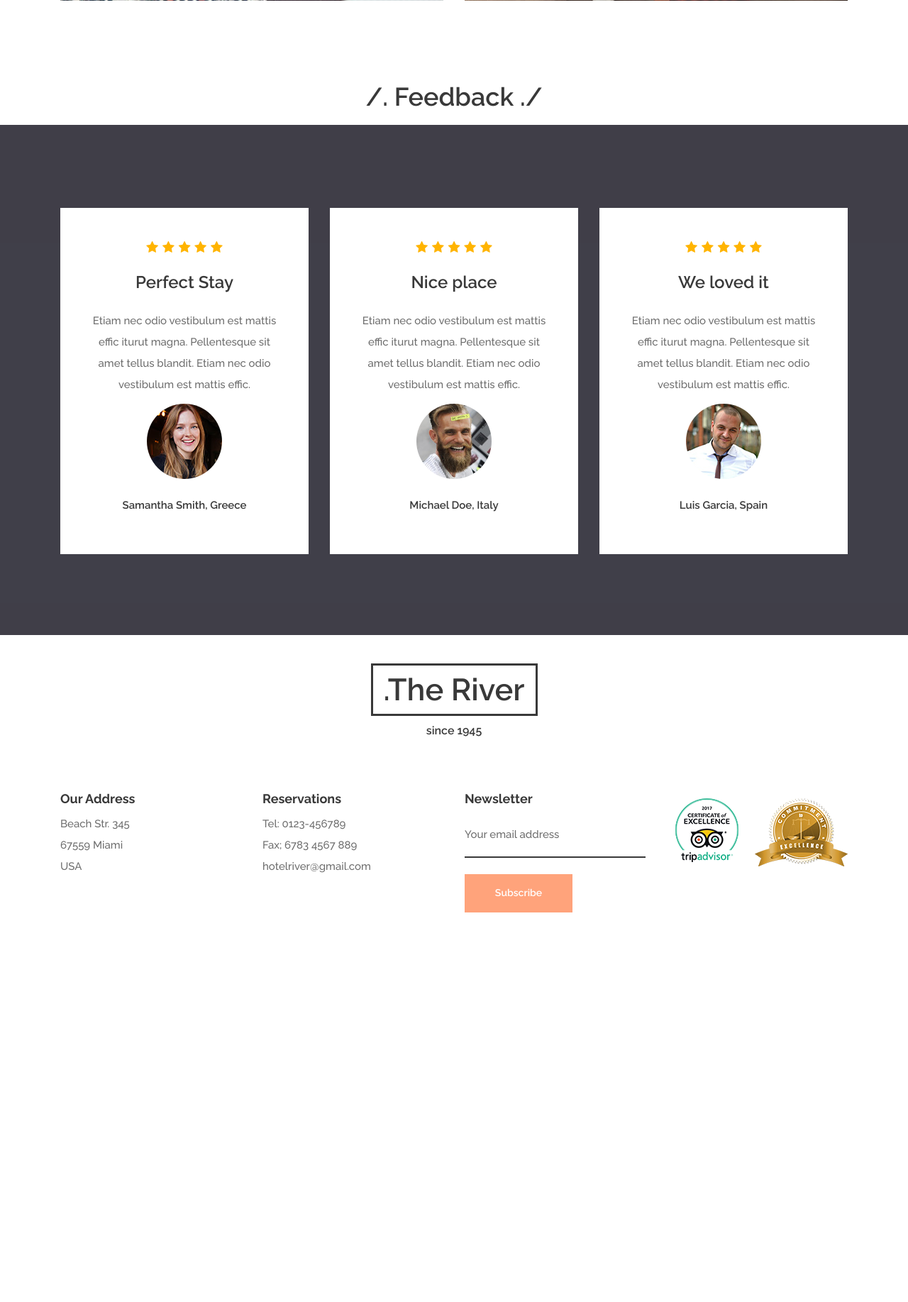
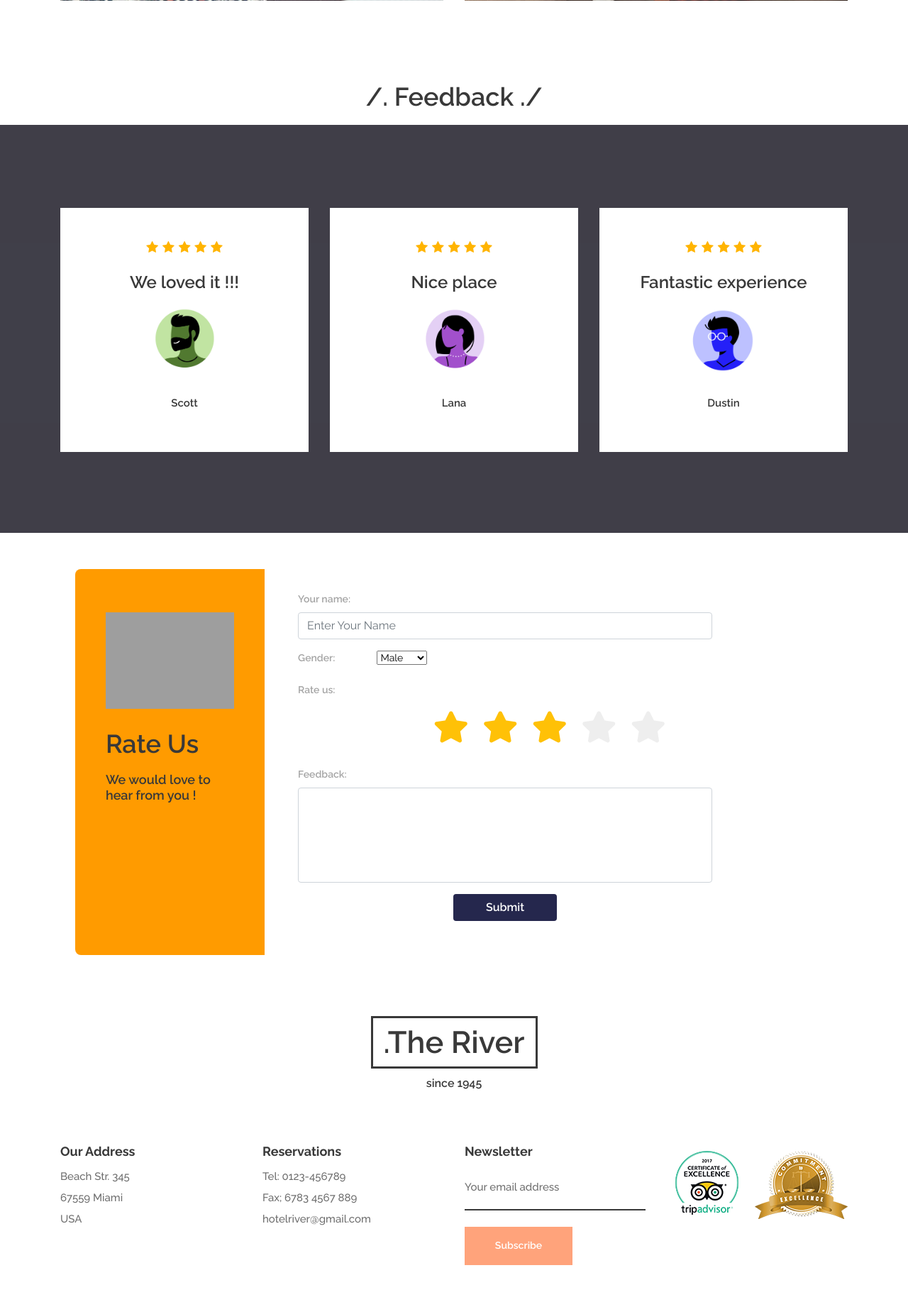
Before and after one commit to KuangHcmUT/HotelWebsideHcmut, a PHP site: page / in a window 1280 px wide. Shown: the part 2961-4796 px from the top of the page at 71% size. Before the commit the page ends 4247 px from the top, so only its background shows below. Run offline with PHP 8.4, Linux system fonts and the light colour scheme; data comes from the database, SQL or seed files in the repository; some libraries are stand-ins or nearby versions; grey boxes are pictures that could not be loaded.

Commit message:
add feedback

```diff
--- a/Views/footer.php
+++ b/Views/footer.php
@@ -1,6 +1,6 @@
 <!-- Footer -->
 
-<footer class="footer" style="padding-top: 40px;">
+<footer class="footer" style="margin-top: 200px;" id="contact">
 	<div class="footer_content">
 		<div class="container">
 			<div class="row">
--- a/Views/header.php
+++ b/Views/header.php
@@ -9,8 +9,8 @@
 						<li class="active"><a href="index.php">Home</a></li>
 						<li><a href="room.php">Rooms</a></li>
 						<li><a href="#">Booking</a></li>
-						<li><a href="#">Blog</a></li>
-						<li><a href="#">Contact</a></li>
+						<li><a href="index.php#review">Review</a></li>
+						<li><a href="#contact">Contact</a></li>
 					</ul>
 				</nav>
 				<div class="book_button"><a href="#">Book Online</a></div>
@@ -23,4 +23,9 @@
 				<div class="hamburger"><i class="fa fa-bars" aria-hidden="true"></i></div>
 			</div>
 		</div>
+		<style>
+			html {
+				scroll-behavior: smooth;
+			}
+		</style>
 	</header>
--- a/index.php
+++ b/index.php
@@ -1,3 +1,67 @@
+<?php
+	$servername = "localhost";
+	$username = "root";
+	$password = "";
+	$dbname = "hotel";
+
+	// Create connection
+	$conn = new mysqli($servername, $username, $password, $dbname);
+
+	// Check connection
+	if ($conn->connect_error) {
+		die("Connection failed: " . $conn->connect_error);
+	}
+
+	$sql = "SELECT userName, content, rating, imageSrc FROM feedback";
+	$result = $conn->query($sql);
+
+
+
+	// insert
+	if(isset($_POST['submit']))
+	{
+		$fb_userName = $_POST['fb-userName'];
+		$fb_gender = $_POST['fb-gender'];
+		$fb_rating = $_POST['rating'];
+		$fb_content = $_POST['fb-content'];
+
+		$fb_imageSrc = "";
+
+		if($fb_gender == 'male') {
+			$fb_imageSrc = 'male' . rand(1, 3) . '.png';
+		}
+		else $fb_imageSrc = 'female' . rand(1, 3) . '.png';
+
+
+		$sql = "INSERT INTO feedback (userName, content, rating, imageSrc) VALUES ('$fb_userName','$fb_content','$fb_rating', '$fb_imageSrc')";
+
+		if (mysqli_query($conn, $sql)) {
+			$message = "Thank you for your feedback!";
+			echo "<script type='text/javascript'>alert('$message');</script>";
+			header("refresh: 0");
+
+		} else {
+			echo "Error: " . $sql . ":-" . mysqli_error($conn);
+		}
+
+	}
+
+	$conn->close();
+?>
+
+
+
+
+
+
+
+
+
+
+
+
+
+
 <!DOCTYPE html>
 <html lang="en">
 <head>
@@ -16,6 +80,7 @@
 <link rel="stylesheet" type="text/css" href="styles/main_styles.css">
 <link rel="stylesheet" type="text/css" href="styles/responsive.css">
 <link rel="icon" type="image/x-icon" href="/images/webicon.png">
+<link rel="stylesheet" href="https://use.fontawesome.com/releases/v5.10.2/css/all.css" />
 </head>
 <body>
 
@@ -287,7 +313,7 @@
 
 	<!-- Testimonials -->
 
-	<div style="text-align: center; padding-bottom: 10px;"><h2>/. Feedback ./</h2></div>
+	<div id="review" style="text-align: center; padding-bottom: 10px;"><h2>/. Feedback ./</h2></div>
 	<div class="testimonials">
 		<div class="parallax_background parallax-window" data-parallax="scroll" data-image-src="images/testimonials.jpg" data-speed="0.8"></div>
 		<div class="testimonials_overlay"></div>
@@ -298,46 +324,165 @@
 
 						<!-- Testimonials Slider -->
 						<div class="owl-carousel owl-theme test_slider">
-
-							<!-- Slide -->
-							<div  class="test_slider_item text-center">
-								<div class="rating rating_5 d-flex flex-row align-items-start justify-content-center"><i></i><i></i><i></i><i></i><i></i></div>
-								<div class="testimonial_title"><a href="#">Perfect Stay</a></div>
-								<div class="testimonial_text">
-									<p>Etiam nec odio vestibulum est mattis effic iturut magna. Pellentesque sit amet tellus blandit. Etiam nec odio vestibulum est mattis effic.</p>
-								</div>
-								<div class="testimonial_image"><img src="images/user_1.jpg" alt=""></div>
-								<div class="testimonial_author"><a href="#">Samantha Smith</a>, Greece</div>
-							</div>
-
-							<!-- Slide -->
-							<div  class="test_slider_item text-center">
-								<div class="rating rating_5 d-flex flex-row align-items-start justify-content-center"><i></i><i></i><i></i><i></i><i></i></div>
-								<div class="testimonial_title"><a href="#">Nice place</a></div>
-								<div class="testimonial_text">
-									<p>Etiam nec odio vestibulum est mattis effic iturut magna. Pellentesque sit amet tellus blandit. Etiam nec odio vestibulum est mattis effic.</p>
-								</div>
-								<div class="testimonial_image"><img src="images/user_2.jpg" alt=""></div>
-								<div class="testimonial_author"><a href="#">Michael Doe</a>, Italy</div>
-							</div>
-
-							<!-- Slide -->
-							<div  class="test_slider_item text-center">
-								<div class="rating rating_5 d-flex flex-row align-items-start justify-content-center"><i></i><i></i><i></i><i></i><i></i></div>
-								<div class="testimonial_title"><a href="#">We loved it</a></div>
-								<div class="testimonial_text">
-									<p>Etiam nec odio vestibulum est mattis effic iturut magna. Pellentesque sit amet tellus blandit. Etiam nec odio vestibulum est mattis effic.</p>
-								</div>
-								<div class="testimonial_image"><img src="images/user_3.jpg" alt=""></div>
-								<div class="testimonial_author"><a href="#">Luis Garcia</a>, Spain</div>
-							</div>
-
+							<?php
+								if ($result->num_rows > 0) {
+									// output data of each row
+									while($row = $result->fetch_assoc()) {
+										echo '<div  class="test_slider_item text-center">
+											<div class="rating rating_'. $row["rating"] .' d-flex flex-row align-items-start justify-content-center"><i></i><i></i><i></i><i></i><i></i></div>
+											<div class="testimonial_title"><a href="#">'. $row["content"] .'</a></div>
+											<div class="testimonial_image"><img src="images/'. $row["imageSrc"] .'" alt=""></div>
+											<div class="testimonial_author"><a href="#">'. $row["userName"] .'</a></div>
+										</div>';
+									}
+								} else { // no result
+									echo '<!-- <div  class="test_slider_item text-center">
+											<div class="rating rating_5 d-flex flex-row align-items-start justify-content-center"><i></i><i></i><i></i><i></i><i></i></div>
+											<div class="testimonial_title"><a href="#">No result</a></div>
+											<div class="testimonial_image"><img src="images/male1.png" alt=""></div>
+											<div class="testimonial_author"><a href="#">No one</a></div>
+										</div> -->';
+								}
+							?>
 						</div>
 					</div>
 				</div>
 			</div>
 		</div>
 	</div>
+
+
+	<!-- Give feedback -->
+	<form action="" method="post" class="container give-feedback">
+		<div class="row">
+			<div class="col-md-3">
+				<div class="give-feedback-info">
+					<img src="https://cdn-icons-png.flaticon.com/512/1087/1087804.png" alt="image"/>
+					<h2>Rate Us</h2>
+					<h4>We would love to hear from you !</h4>
+				</div>
+			</div>
+			<div class="col-md-9">
+				<div class="give-feedback-form">
+					<div class="form-group">
+					<label class="control-label col-sm-2" for="fb-userName">Your name:</label>
+					<div class="col-sm-10">
+						<input type="text" class="form-control" id="fb-userName" placeholder="Enter Your Name" name="fb-userName" required>
+					</div>
+					</div>
+					<div class="form-group">
+					<label class="control-label col-sm-2" for="fb-gender">Gender:</label>
+						<select name="fb-gender" id="fb-gender">
+							<option value="male">Male</option>
+							<option value="female">Female</option>
+						</select>
+					</div>
+
+					<div class="form-group">
+					<label class="control-label col-sm-2" for="star-rating">Rate us:</label>
+						<div class="star-rating">
+							<div class="star-input">
+								<input type="radio" name="rating" id="rating-5" value="5">
+								<label for="rating-5" class="fas fa-star"></label>
+								<input type="radio" name="rating" id="rating-4" value="4">
+								<label for="rating-4" class="fas fa-star"></label>
+								<input type="radio" name="rating" id="rating-3" value="3" checked>
+								<label for="rating-3" class="fas fa-star"></label>
+								<input type="radio" name="rating" id="rating-2" value="2">
+								<label for="rating-2" class="fas fa-star"></label>
+								<input type="radio" name="rating" id="rating-1" value="1">
+								<label for="rating-1" class="fas fa-star"></label>
+							</div>
+						</div>
+					</div>
+
+					<div class="form-group">
+					<label class="control-label col-sm-2" for="comment">Feedback:</label>
+					<div class="col-sm-10">
+						<textarea style="resize: none" class="form-control" rows="5" id="comment" name="fb-content" required></textarea>
+					</div>
+					</div>
+					<div class="form-group">
+					<div class="col-sm-offset-2 col-sm-10" style="text-align:center">
+						<button type="submit" class="btn btn-default" name="submit">Submit</button>
+					</div>
+					</div>
+				</div>
+			</div>
+		</div>
+	</form>
+
+	<style>
+		.give-feedback {
+			padding: 4%;
+			height: 400px;
+			margin-bottom: 100px;
+		}
+		.col-md-3{
+			background: #ff9b00;
+			padding: 4%;
+			border-top-left-radius: 0.5rem;
+			border-bottom-left-radius: 0.5rem;
+		}
+		.give-feedback-info{
+			margin-top:10%;
+		}
+		.give-feedback-info img{
+			margin-bottom: 15%;
+		}
+		.give-feedback-info h2{
+			margin-bottom: 10%;
+		}
+		.col-md-9{
+			background: #fff;
+			padding: 3%;
+			border-top-right-radius: 0.5rem;
+			border-bottom-right-radius: 0.5rem;
+		}
+		.give-feedback-form label{
+			font-weight:600;
+		}
+		.give-feedback-form button{
+			background: #25274d;
+			color: #fff;
+			font-weight: 600;
+			width: 25%;
+		}
+		.give-feedback-form button:focus{
+			box-shadow:none;
+		}
+
+
+
+		.star-rating input {
+			display: none;
+		}
+		.star-rating {
+			margin: 2px auto;
+			display: table;
+			width: 350px;
+		}
+		.star-rating label {
+			padding: 10px;
+			float: right;
+			font-size: 44px;
+			color: #eee;
+		}
+		.star-rating input:not(:checked) ~ label:hover,
+		.star-rating input:not(:checked) ~ label:hover ~ label {
+			color: #ffc107;
+		}
+		.star-rating input:checked ~ label {
+			color: #ffc107;
+		}
+		.star-rating form .rating-reaction:before {
+			width: 100%;
+			float: left;
+			color: #ffc107;
+		}
+	</style>
+
+
 
 	<?php include 'Views/footer.php'; ?>
 
```
Also changed, not shown: other parts of index.php (+0 -39 lines), Database/hotel.sql (+13 -17 lines), room.php (+1 -14 lines), images/female1.png (added), images/female2.png (added), images/female3.png (added), images/male1.png (added), images/male2.png (added), images/male3.png (added), images/user.png (added).
